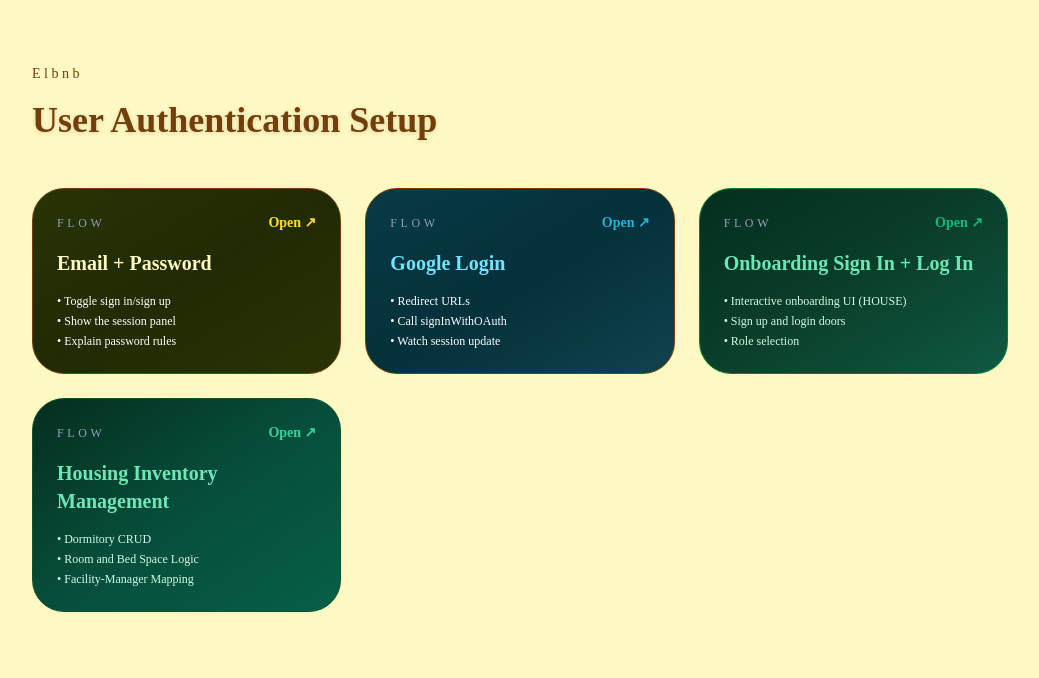
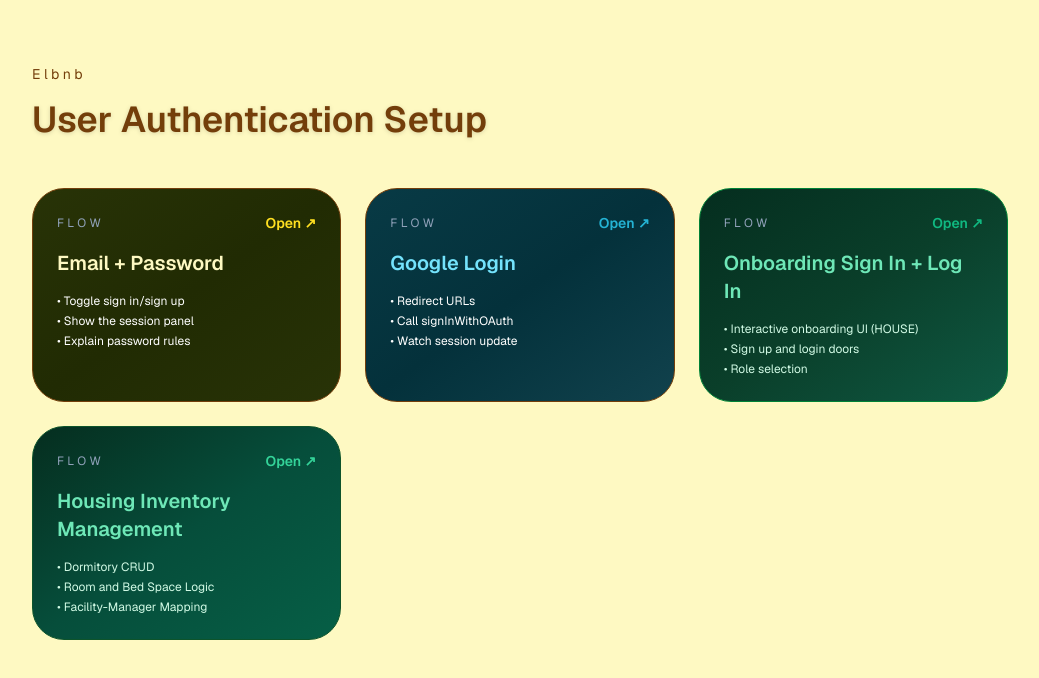
Before and after one commit to tmbanes/elbnb, a Next.js app: page / in a window 1280 px wide. Shown: the top 678 px of the page, without its empty margins (120-1159 px from the left). Built offline with nearby package versions, Linux system fonts and the light colour scheme.

Commit message:
style: modify layout.tsx for shadcn ui library

```diff
--- a/app/layout.tsx
+++ b/app/layout.tsx
@@ -4,7 +4,7 @@ import { Geist, Geist_Mono } from "next/font/google";
 import "./globals.css";
 
 const geistSans = Geist({
-  variable: "--font-geist-sans",
+  variable: "--font-sans",
   subsets: ["latin"],
 });
 
@@ -24,9 +24,9 @@ export default function RootLayout({
   children: React.ReactNode;
 }>) {
   return (
-    <html lang="en">
+    <html lang="en" className="scroll-smooth">
       <body
-        className={`${geistSans.variable} ${geistMono.variable} antialiased`}
+        className={`${geistSans.variable} ${geistMono.variable} font-sans antialiased`}
       >
         {children}
       </body>
```
